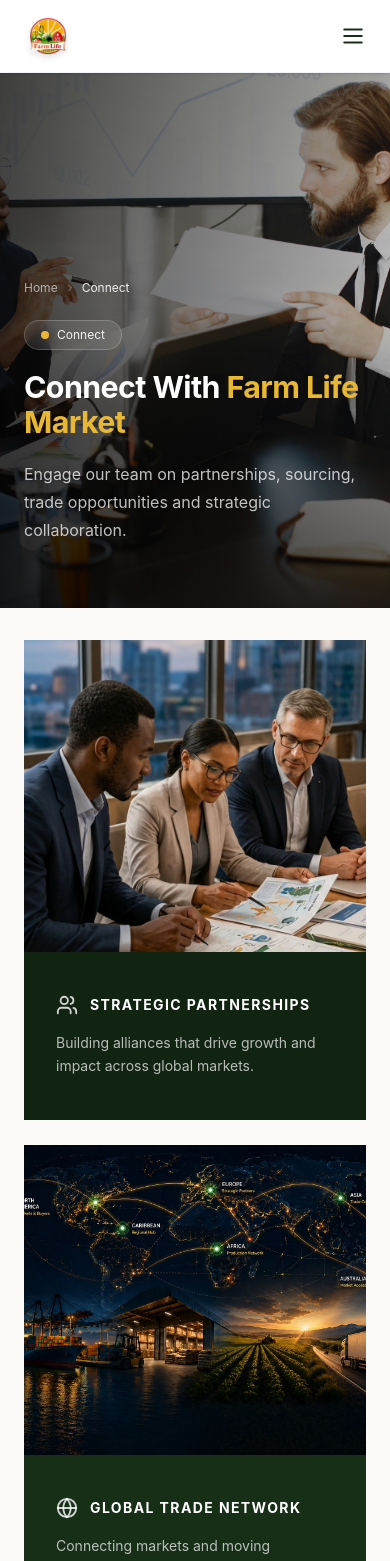
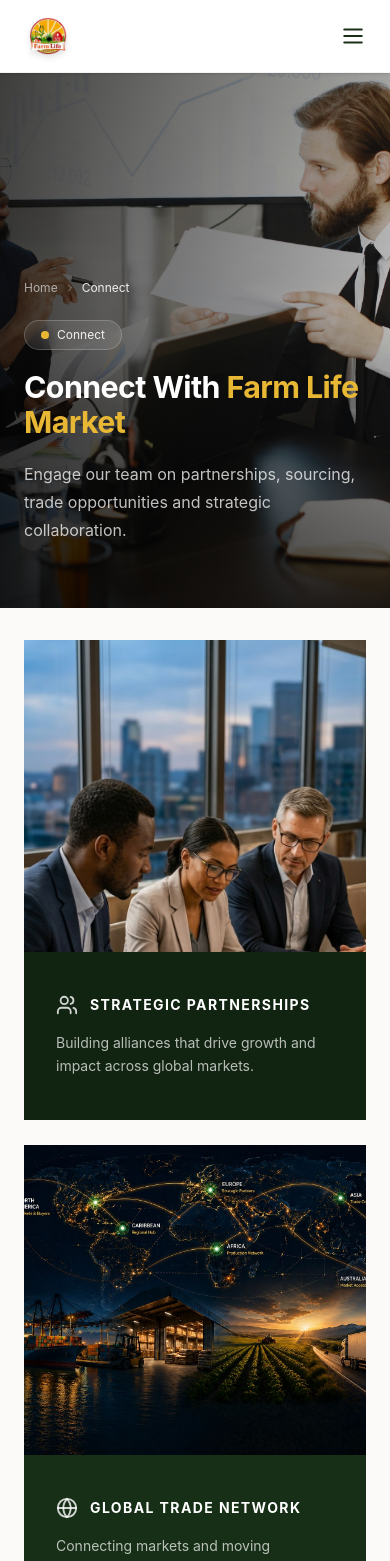
Before and after one commit to Roquverse/farmlifemarket, a React (Vite) app: page /connect in a window 390 px wide. Shown: the top 1561 px of the page. Built offline with nearby package versions, Linux system fonts and the light colour scheme.

Commit message:
Add top object-position to Connect page grid images

```diff
--- a/src/app/pages/ConnectPage.tsx
+++ b/src/app/pages/ConnectPage.tsx
@@ -63,7 +63,7 @@ export function ConnectPage() {
           <div className="grid grid-cols-1 md:grid-cols-3 gap-6 md:gap-0 h-auto md:h-[600px]">
             {/* Col 1 */}
             <div className="relative group overflow-hidden h-[480px] md:h-full">
-              <img src="/connect-hero.png" alt="Strategic Partnerships" className="w-full h-[65%] md:h-2/3 object-cover group-hover:scale-105 transition-transform duration-700" />
+              <img src="/connect-hero.png" alt="Strategic Partnerships" className="w-full h-[65%] md:h-2/3 object-cover group-hover:scale-105 transition-transform duration-700" style={{objectPosition: "top"}}/>
               <div className="absolute bottom-0 left-0 w-full h-[35%] md:h-1/3 bg-[#112311] text-white p-8 flex flex-col justify-center">
                 <div className="flex items-center gap-3 mb-4">
                   <Users className="text-white/80" size={22} />
@@ -74,7 +74,7 @@ export function ConnectPage() {
             </div>
             {/* Col 2 */}
             <div className="relative group overflow-hidden h-[480px] md:h-full border-t border-b md:border-t-0 md:border-b-0 border-white/10">
-              <img src="/operations.jpeg" alt="Global Trade Network" className="w-full h-[65%] md:h-2/3 object-cover group-hover:scale-105 transition-transform duration-700" />
+              <img src="/operations.jpeg" alt="Global Trade Network" className="w-full h-[65%] md:h-2/3 object-cover group-hover:scale-105 transition-transform duration-700" style={{objectPosition: "top"}}/>
               <div className="absolute bottom-0 left-0 w-full h-[35%] md:h-1/3 bg-[#172f17] text-white p-8 flex flex-col justify-center">
                 <div className="flex items-center gap-3 mb-4">
                   <Globe className="text-white/80" size={22} />
@@ -85,7 +85,7 @@ export function ConnectPage() {
             </div>
             {/* Col 3 */}
             <div className="relative group overflow-hidden h-[480px] md:h-full">
-              <img src="/connect-hero2.png" alt="Sustainable Impact" className="w-full h-[65%] md:h-2/3 object-cover group-hover:scale-105 transition-transform duration-700" />
+              <img src="/connect-hero2.png" alt="Sustainable Impact" className="w-full h-[65%] md:h-2/3 object-cover group-hover:scale-105 transition-transform duration-700" style={{objectPosition: "top"}}/>
               <div className="absolute bottom-0 left-0 w-full h-[35%] md:h-1/3 bg-[#1c381c] text-white p-8 flex flex-col justify-center">
                 <div className="flex items-center gap-3 mb-4">
                   <Leaf className="text-white/80" size={22} />
```
